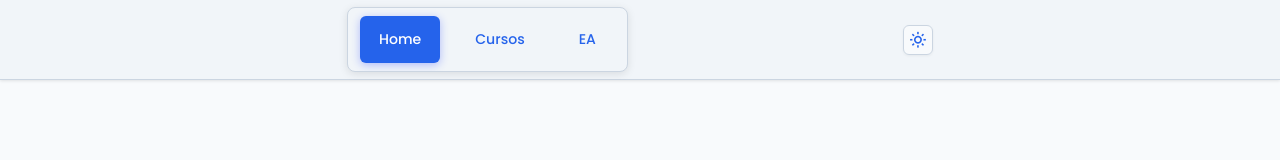
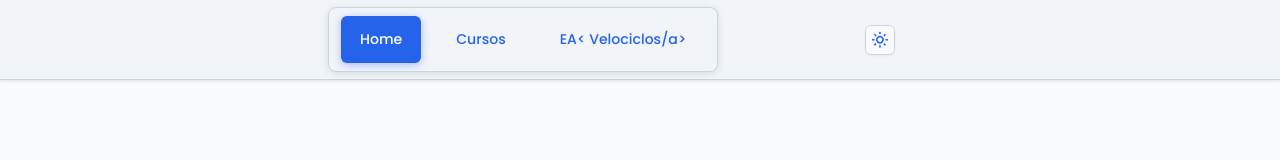
Before and after one commit to Igorsiqueirafx/Velociclos, a website: page index.html in a window 1280 px wide. Shown: the top 160 px of the page. Drawn offline with nearby package versions, Linux system fonts and the light colour scheme.

Commit message:
Adicionar texto 'EA Velociclos' no link de navegação

```diff
--- a/index.html
+++ b/index.html
@@ -49,7 +49,7 @@
             <nav class="nav-menu">
                 <a href="./index.html" class="nav-link active">Home</a>
                 <a href="./cursos.html" class="nav-link">Cursos</a>
-                <a href="./conquistas.html" class="nav-link">EA</a>
+                <a href="./conquistas.html" class="nav-link">EA< Velociclos/a>
             </nav>
 
             <div class="user-info" id="user-info" style="display: none;">
```
